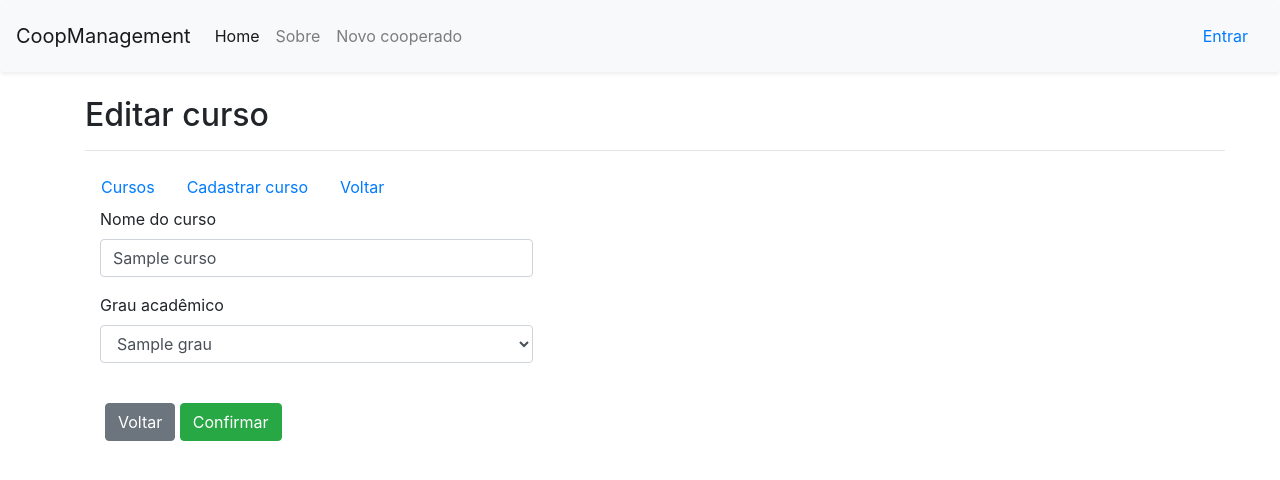
After one commit to vctr-moraes/CoopManagement, a Symfony app: template templates/curso/editar.html.twig in a window 1280 px wide. The commit adds this page. Shown: the top 480 px of the page. Run offline with Twig, Linux system fonts and the light colour scheme; the template is opened without the code that fills it: most values are stand-ins (such as "Sample title", 1, 10 or a date in 2020); some libraries are stand-ins or nearby versions.

Commit message:
implementando edição de curso

```diff
--- a/config/routes.yaml
+++ b/config/routes.yaml
@@ -88,6 +88,11 @@ salvarCurso:
     controller: App\Controller\Curso\SalvarCursoController::salvar
     methods: GET|POST
 
+editarCurso:
+    path: /curso/editar
+    controller: App\Controller\Curso\CursoController::editar
+    methods: GET|POST
+
 #Serviço-----
 servico:
     path: /servico
--- a/src/Controller/Cooperado/SalvarCooperadoController.php
+++ b/src/Controller/Cooperado/SalvarCooperadoController.php
@@ -48,7 +48,6 @@ class SalvarCooperadoController extends AbstractController
         $telefoneResidencial = $request->request->get('telefoneResidencial');
         $telefoneCelular = $request->request->get('telefoneCelular');
         $email = $request->request->get('email');
-        // $dataMatricula = $request->get('dataMatricula');
         $dataMatricula = (\DateTime::createFromFormat('Y-m-d', date('Y-m-d')));
         $cotaParte = $request->request->get('cotaParte');
         $status = "AG";
@@ -84,7 +83,6 @@ class SalvarCooperadoController extends AbstractController
             ->setTelefoneResidencial($telefoneResidencial)
             ->setTelefoneCelular($telefoneCelular)
             ->setEmail($email)
-            // ->setDataMatricula(\DateTime::createFromFormat('Y-m-d', date('Y-m-d')))
             ->setDataMatricula($dataMatricula)
             ->setCotaParte($cotaParte)
             ->setStatus($status);
--- a/templates/cooperado/novos.html.twig
+++ b/templates/cooperado/novos.html.twig
@@ -33,7 +33,7 @@
                         <td>{{ cooperado.getNome() }}</td>
                         <td>{{ cooperado.getCurso().getNome() }}</td>
                         <td>{{ cooperado.getDataMatricula()|date('d/m/Y') }}</td>
-                        <td><button class="btn btn-secondary">Editar</button></td>
+                        <td><button class="btn btn-success">Efetivar</button></td>
                     </tr>
                 {% endfor %}
             </tbody>
--- a/templates/curso/cadastrar.html.twig
+++ b/templates/curso/cadastrar.html.twig
@@ -31,6 +31,7 @@
             </div>
             <br>
             <div class="form-group form-check d-flex justify-content-start align-items-center">
+                <a href="/curso" class="btn btn-secondary">Voltar</a>&nbsp;
                 <button id="btn-confirmar" type="button" class="btn btn-success">Cadastrar</button>
             </div>
         </form>
--- a/templates/curso/curso.html.twig
+++ b/templates/curso/curso.html.twig
@@ -21,7 +21,7 @@
                     <th scope="col">#</th>
                     <th scope="col">Nome</th>
                     <th scope="col">Grau</th>
-                    <th scope="col"></th>
+                    <th scope="col">Ações</th>
                 </tr>
             </thead>
             <tbody>
@@ -30,7 +30,7 @@
                         <th scope="row">{{ curso.getId() }}</th>
                         <td>{{ curso.getNome() }}</td>
                         <td>{{ curso.getGrau() }}</td>
-                        <td><button class="btn btn-secondary">Editar</button></td>
+                        <td><a href="/curso/editar" class="btn btn-secondary">Editar</a></td>
                     </tr>
                 {% endfor %}
             </tbody>
--- /dev/null
+++ b/templates/curso/editar.html.twig
@@ -0,0 +1,68 @@
+{% extends 'base.html.twig' %}
+
+{% block title %}Editar curso{% endblock %}
+
+{% block body %}
+
+    <div class="container">
+        <h2>Editar curso</h2>
+
+        <hr class="col-md-12 mb-3">
+
+        <nav class="nav">
+            <a class="nav-link active" href="/curso">Cursos</a>
+            <a class="nav-link" href="/curso/cadastrar">Cadastrar curso</a>
+            <a class="nav-link" href="/usuario">Voltar</a>
+        </nav>
+
+        <form action="/curso/salvar" method="POST" name="form1" id="form-curso">
+            {% for curso in cursos %}
+                <div class="col-md-5 mb-3">
+                    <label for="nome" name="nome">Nome do curso</label>
+                    <input type="text" name="nome" class="form-control" id="" placeholder="" value="{{ curso.getNome() }}" required>
+                </div>
+
+                <div class="col-md-5 mb-3">
+                    <label for="grau" name="grau">Grau acadêmico</label>
+                    <select class="form-control" name="grau" required>
+                        <option value="{{ curso.getGrau() }}" selected>{{ curso.getGrau() }}</option>
+                        <option value="Técnico">Técnico</option>
+                        <option value="Superior">Superior</option>
+                    </select>
+                </div>
+                <br>
+                <div class="form-group form-check d-flex justify-content-start align-items-center">
+                    <a href="/curso" class="btn btn-secondary">Voltar</a>&nbsp;
+                    <button id="btn-confirmar" type="button" class="btn btn-success">Confirmar</button>
+                </div>
+            {% endfor %}
+        </form>
+    </div>
+
+{% endblock %}
+
+{% block javascripts %}
+    <script>
+
+        $(document).ready(function(){
+            $('#btn-confirmar').click(function(){
+                //  Swal.fire(
+                //     'Good job!',
+                //     'You clicked the button!',
+                //     'success'
+                // );
+
+                Swal.fire({
+                    title: 'Confirmado!',
+                    text: 'Curso cadastrado com sucesso!',
+                    onOpen: function(){
+                        setTimeout(() => {
+                            $('#form-curso').submit();
+                        }, 1000);
+                    }
+                });
+            });
+        });
+
+    </script>
+{% endblock %}
```
Also changed, not shown: src/Controller/Cooperado/CooperadoController.php (+15 -3 lines), src/Controller/Curso/CursoController.php (+14 -0 lines), src/Controller/Curso/SalvarCursoController.php (+16 -0 lines).
